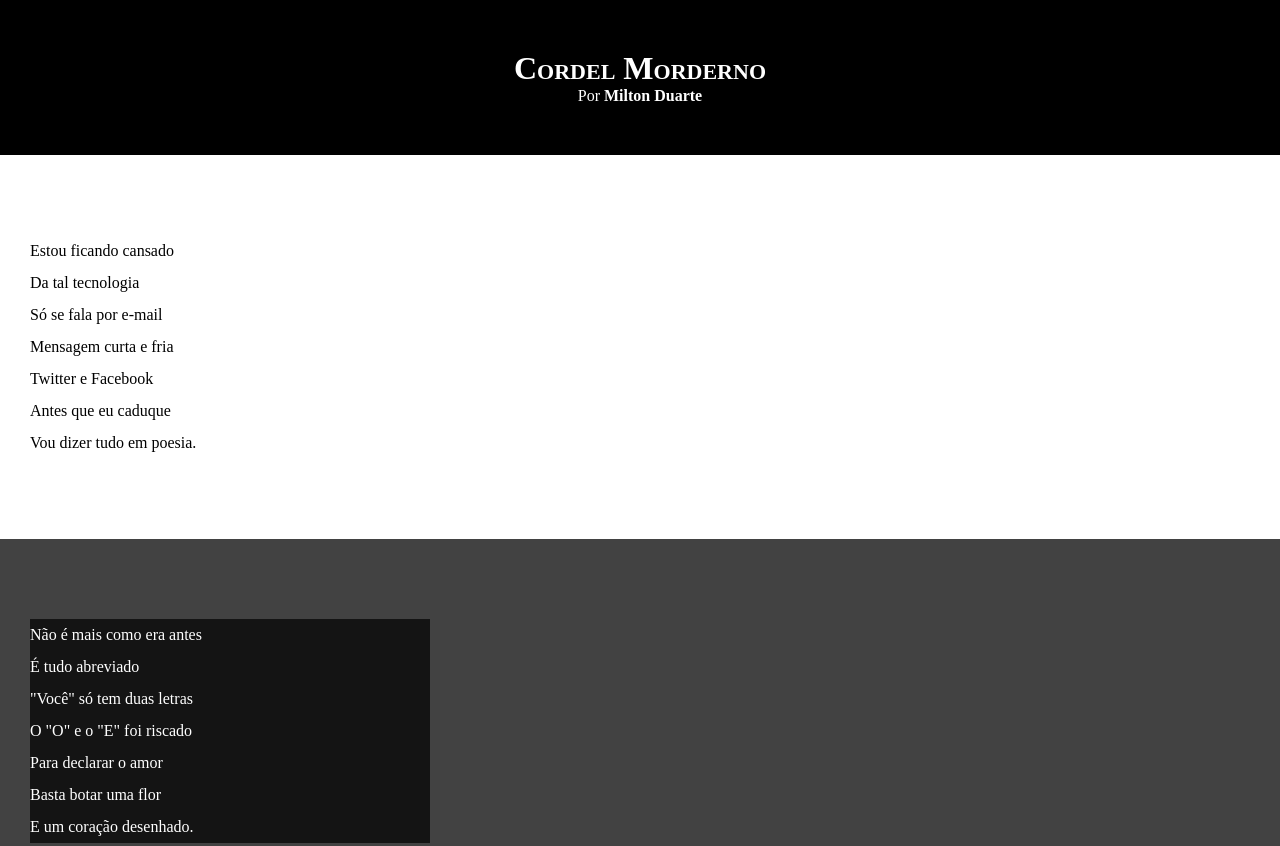
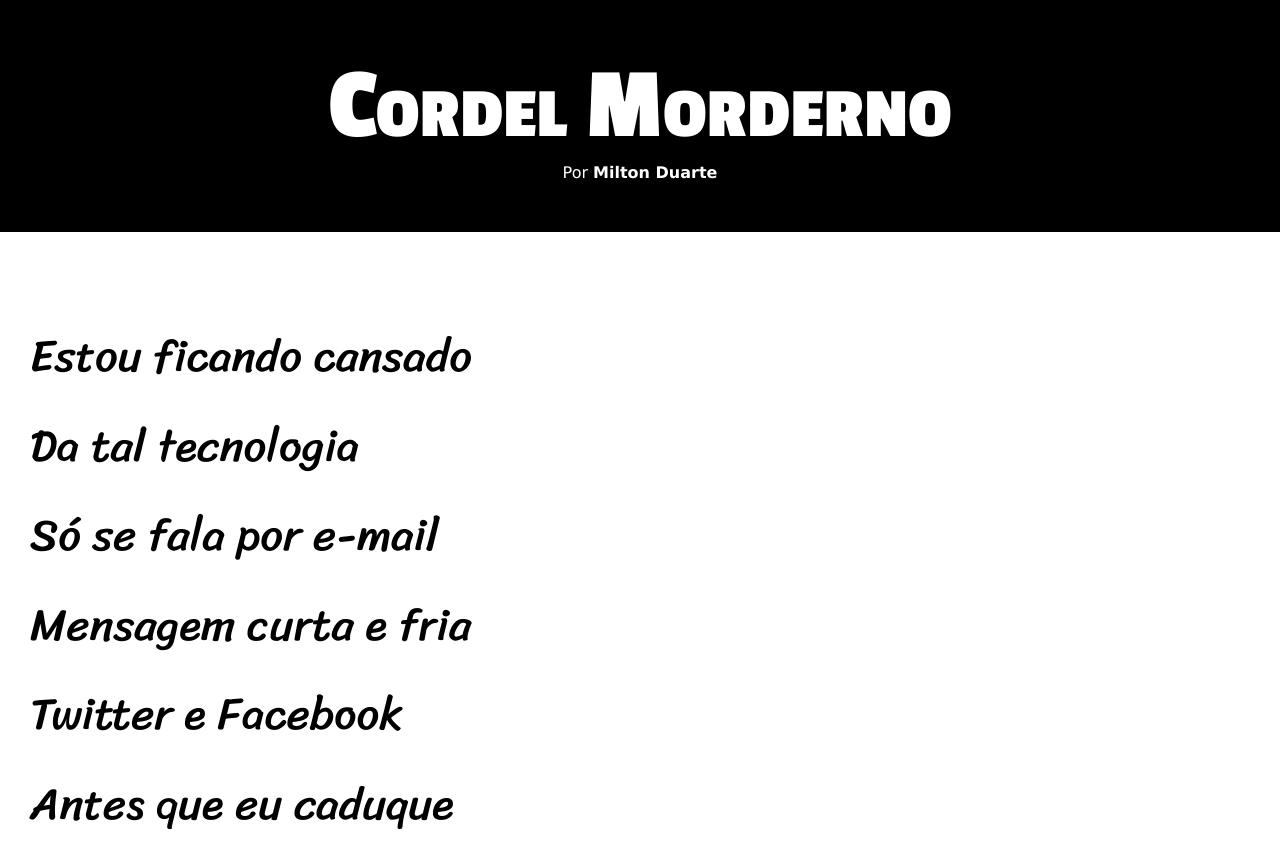
Before and after one commit to YagoCardoso23/html-css, a plain HTML site: page dsafios/d12/index.html in a window 1280 px wide. Shown: the top 846 px of the page. Drawn offline with Linux system fonts and the light colour scheme.

Commit message:
atualização de estilos

```diff
--- a/dsafios/d12/estilo/style.css
+++ b/dsafios/d12/estilo/style.css
@@ -1,13 +1,26 @@
 @charset "UTF8";
+
+@import url('https://fonts.googleapis.com/css2?family=Sriracha&display=swap');
+
+@import url('https://fonts.googleapis.com/css2?family=Passion+One:wght@400;700;900&display=swap');
+
+
+:root{
+  --fonte1:  Verdana, Geneva, Tahoma, sans-serif;
+  --fonte2: "Passion One", serif;
+  --fonte3: "Sriracha", cursive;
+}
 
 * {
   margin: 0px;
   padding: 0px;
+
 }
 
 html, body {
   min-height: 100vh;
   background-color: darkgray;
+  font-family: var(--fonte1);
 }
 
 header{
@@ -20,6 +33,8 @@ header{
 header > h1 {
   padding-top: 50px;
   font-variant: small-caps;
+  font-family: var(--fonte2);
+  font-size: 8vw;
 
 }
 
@@ -45,6 +60,8 @@ a:hover{
     padding-bottom: 10vh;
     line-height: 2em;
     padding-left: 30px;
+    font-family: var(--fonte3);
+    font-size: 3.5vw;
  }
 
 section.normal{
@@ -60,7 +77,8 @@ section.imagem{
 
 }
 section.imagem > p {
-  width: 400px;
+  display: inline-block;
+  padding: 5px;
   background-color: rgba(0, 0, 0, 0.692);
 
 }
```
